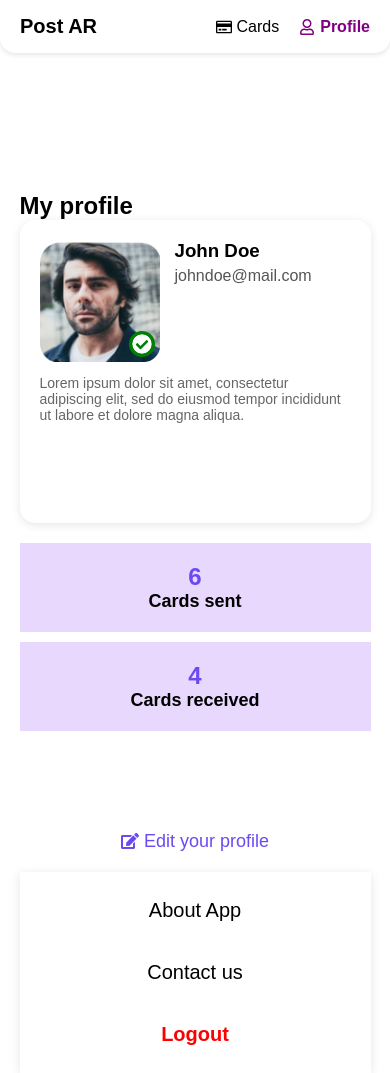
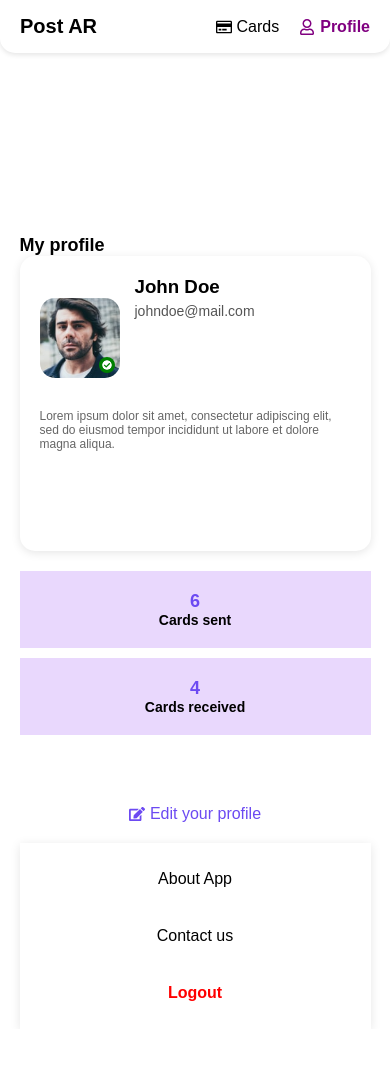
Before and after one commit to ib0uxx/PostAR, a React (Vite) app: page /profile in a window 390 px wide. After the commit the page ends 1029 px from the top, so only its background shows below. Built offline with nearby package versions, Linux system fonts and the light colour scheme.

Commit message:
Little clean profilepage

```diff
--- a/src/pages/ProfilePage.tsx
+++ b/src/pages/ProfilePage.tsx
@@ -9,7 +9,7 @@ const ProfilePage: React.FC = () => {
     <div className={styles.profileWrapper}>
       <Navbar />
       <div className={styles.profileContainer}>
-        {/* Première colonne */}
+        {}
         <div className={styles.leftColumn}>
           <h2 className={styles.profileTitle}>My profile</h2>
           <div className={styles.profileCard}>
@@ -31,7 +31,7 @@ const ProfilePage: React.FC = () => {
           </div>
         </div>
 
-        {/* Deuxième colonne */}
+        {}
         <div className={styles.rightColumn}>
           <button className={styles.editProfile}><FaEdit /> Edit your profile</button>
           <div className={styles.options}>
--- a/src/styles/profile.module.css
+++ b/src/styles/profile.module.css
@@ -19,7 +19,6 @@
   gap: 40px;
 }
 
-/* Première colonne */
 .leftColumn {
   display: flex;
   flex-direction: column;
@@ -29,6 +28,7 @@
 
 .profileTitle {
   align-self: flex-start;
+  font-size: clamp(18px, 2vw, 24px);
 }
 
 .profileCard {
@@ -50,8 +50,8 @@
 }
 
 .profilePic {
-  width: 120px;
-  height: 120px;
+  width: clamp(80px, 20vw, 120px);
+  height: clamp(80px, 20vw, 120px);
   border-radius: 15px;
   object-fit: cover;
 }
@@ -62,7 +62,7 @@
   right: 5px;
   color: white;
   background-color: green;
-  font-size: 26px;
+  font-size: clamp(16px, 4vw, 26px);
   border-radius: 50%;
   padding: 3px;
 }
@@ -76,22 +76,21 @@
 
 .email {
   color: #555;
-  font-size: 16px;
+  font-size: clamp(14px, 2vw, 16px);
 }
 
 .description {
-  font-size: 14px;
+  font-size: clamp(12px, 2vw, 14px);
   color: #666;
   margin-top: 10px;
   text-align: left;
 }
 
-/* Deuxième colonne */
 .rightColumn {
   display: flex;
   flex-direction: column;
   align-items: center;
-  width: 250px;
+  width: clamp(180px, 30vw, 250px);
 }
 
 .editProfile {
@@ -103,7 +102,7 @@
   border: none;
   cursor: pointer;
   margin-bottom: 20px;
-  font-size: 18px;
+  font-size: clamp(16px, 3vw, 18px);
   margin-top: 40px;
 }
 
@@ -121,7 +120,7 @@
 .options button {
   background: none;
   border: none;
-  font-size: 20px;
+  font-size: clamp(16px, 3vw, 20px);
   padding: 12px 0;
   cursor: pointer;
   text-align: left;
@@ -130,7 +129,7 @@
 .logout {
   color: red;
   font-weight: bold;
-  font-size: 20px;
+  font-size: clamp(16px, 3vw, 20px);
   padding: 12px 0;
 }
 
@@ -147,22 +146,22 @@
   border-radius: 0;
   flex: 1;
   text-align: center;
-  font-size: 18px;
+  font-size: clamp(14px, 3vw, 18px);
   font-weight: bold;
 }
 
 .statBox span {
   display: block;
-  font-size: 24px;
+  font-size: clamp(18px, 4vw, 24px);
   font-weight: bold;
   color: #6c4af2;
 }
 
-/* Responsive Design */
 @media (max-width: 768px) {
   .profileContainer {
     flex-direction: column;
     align-items: center;
+    gap: 10px;
     padding-top: 400px;
   }
 
```
